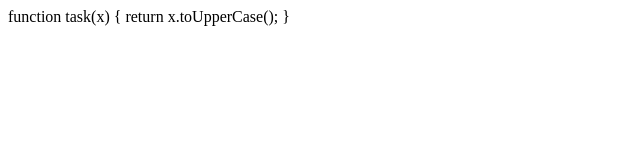
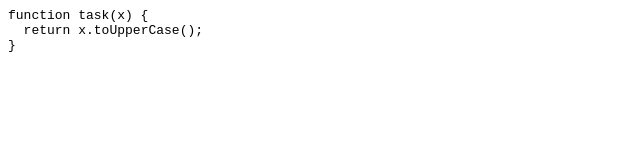
Before and after one commit to denomk0/week1, a plain HTML site: page public_html/sample/index.html in a window 1280 px wide. Shown: the whole page, without its empty margins (0-640 px from the left). Drawn offline with Linux system fonts and the light colour scheme.

Commit message:
edit html

```diff
--- a/public_html/sample/index.html
+++ b/public_html/sample/index.html
@@ -1,3 +1,5 @@
+<pre style="word-wrap: break-word; white-space: pre-wrap;">
 function task(x) {
-    return x.toUpperCase();
+  return x.toUpperCase();
 }
+</pre>
```
